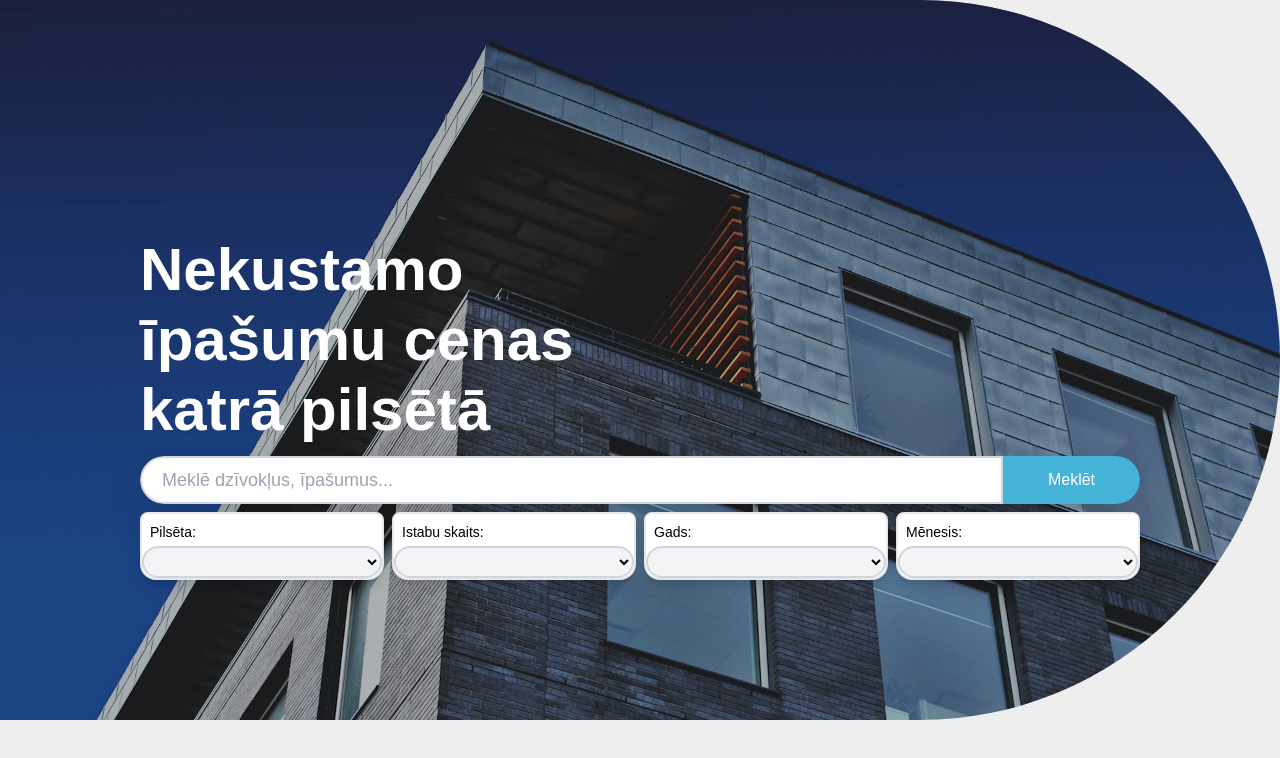
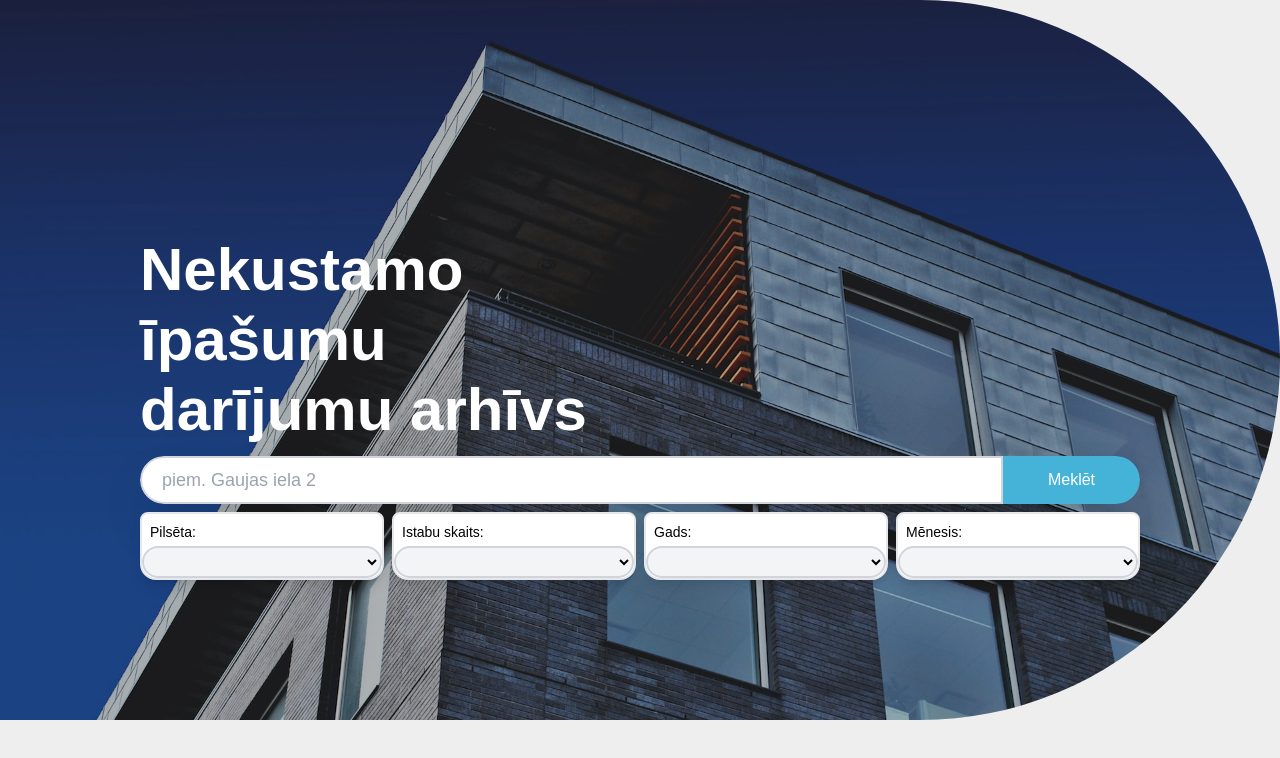
Before and after one commit to RobzLegz/housing-archive, a Next.js app: page / in a window 1280 px wide. Shown: the top 758 px of the page. Built offline with nearby package versions, Linux system fonts and the light colour scheme.

Commit message:
Update Landing.tsx

```diff
--- a/src/components/home/Landing.tsx
+++ b/src/components/home/Landing.tsx
@@ -118,7 +118,7 @@ const Landing = () => {
         <div className="w-full h-full absolute top-0 left-0 flex items-center justify-center flex-col md:rounded-r-full bg-transparent-300 ">
           <div className="w-[95%] max-w-[1000px] -mt-10 md:mt-0">
             <h1 className="text-left text-white mb-10 w-full max-w-[350px] md:max-w-[500px]">
-              Nekustamo īpašumu cenas katrā pilsētā
+              Nekustamo īpašumu darījumu arhīvs
             </h1>
           </div>
         </div>
@@ -136,7 +136,7 @@ const Landing = () => {
             type="text"
             name="search"
             id="search"
-            placeholder="Meklē dzīvokļus, īpašumus..."
+            placeholder="piem. Gaujas iela 2"
             className="w-full h-full rounded-l-full outline-none px-2 md:px-5 md:text-lg border-2 border-gray-300"
             value={searchQ}
             onChange={(e) => setSearchQ(e.target.value)}
```
